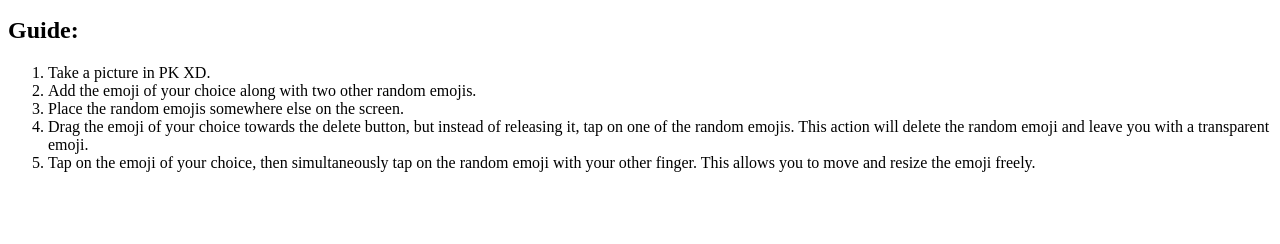
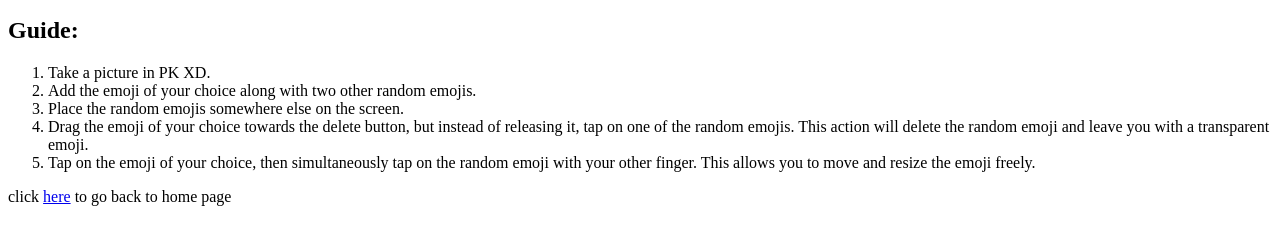
Before and after one commit to WikiPKXD/WikiPKXD.github.io, a plain HTML site: page Glitches/index.html in a window 1280 px wide. Shown: the part 376-620 px from the top of the page. Drawn offline with Linux system fonts and the light colour scheme.

Commit message:
Update index.html

```diff
--- a/Glitches/index.html
+++ b/Glitches/index.html
@@ -27,3 +27,5 @@
   <li>Drag the emoji of your choice towards the delete button, but instead of releasing it, tap on one of the random emojis. This action will delete the random emoji and leave you with a transparent emoji.</li>
   <li>Tap on the emoji of your choice, then simultaneously tap on the random emoji with your other finger. This allows you to move and resize the emoji freely.</li>
 </ol>
+
+<p> click <a href="https://wikipkxd.github.io" target="_blank">here</a> to go back to home page
```
